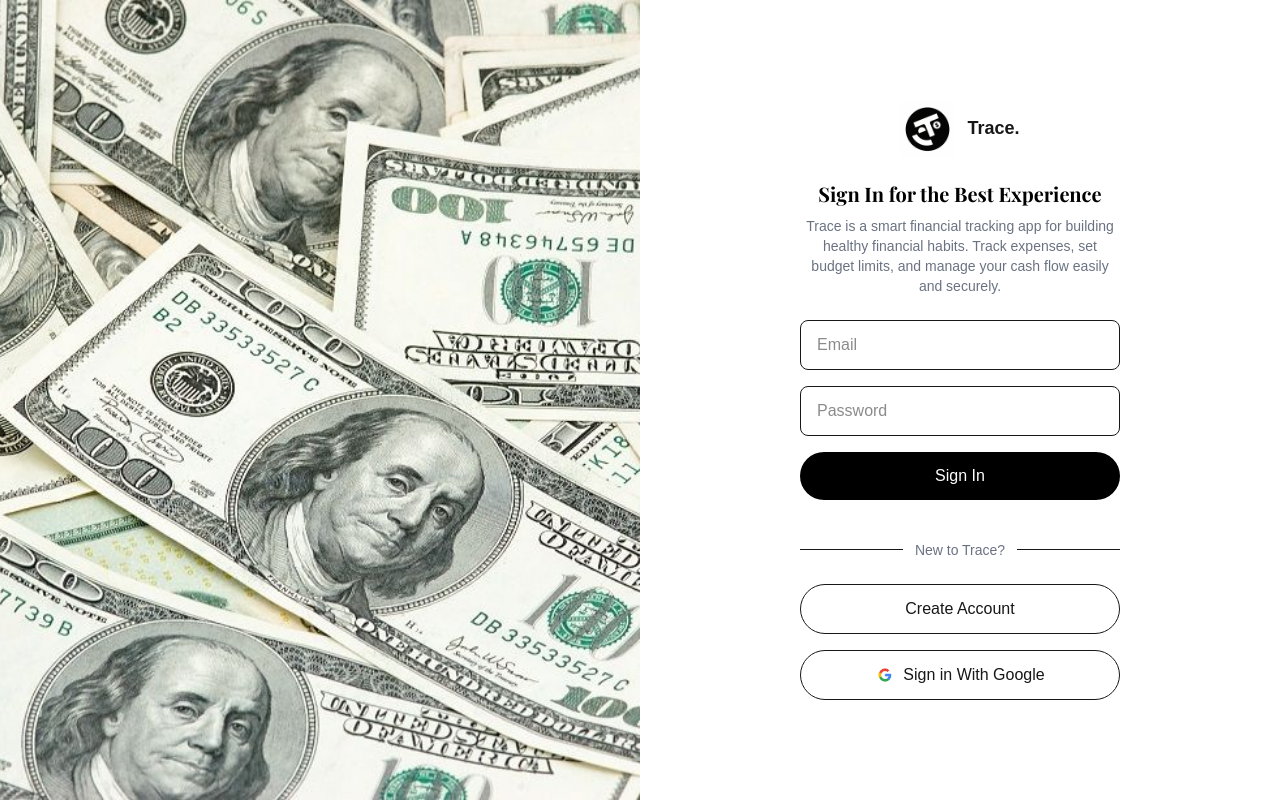
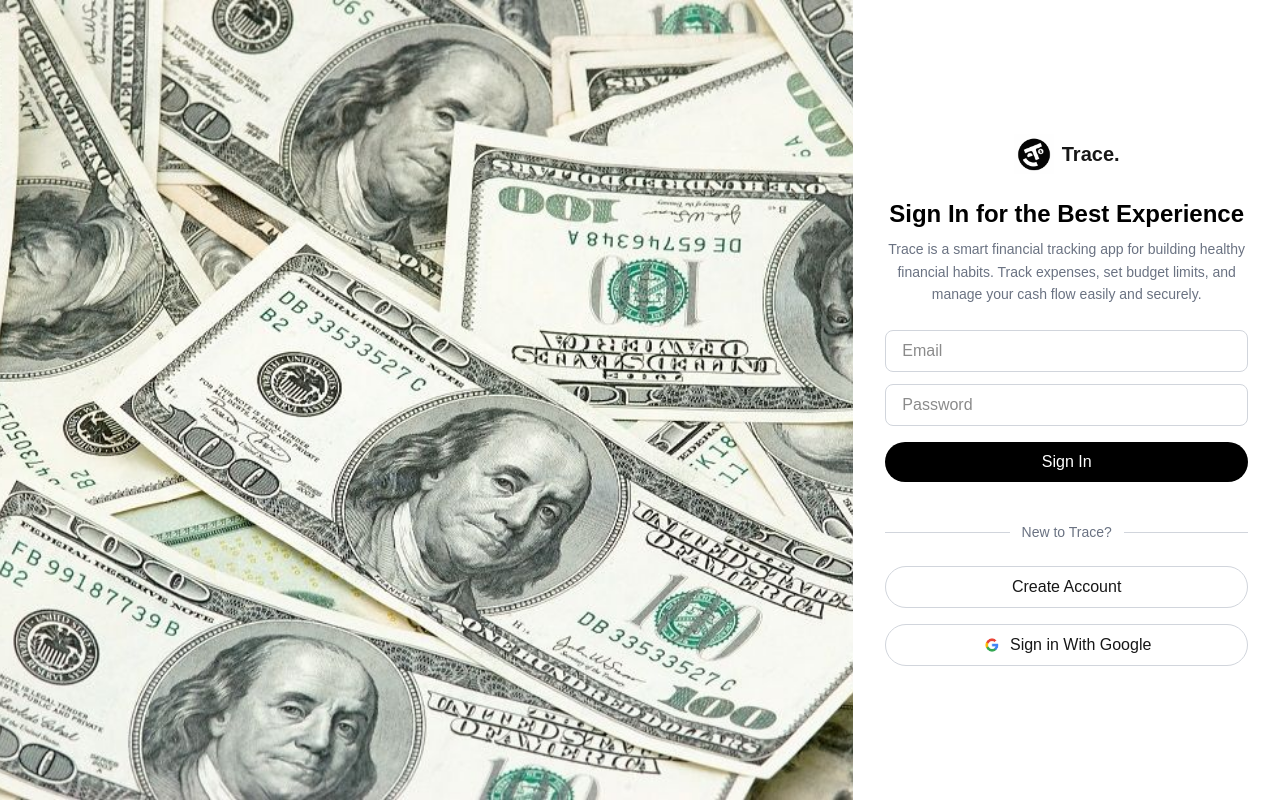
Before and after one commit to Adlymusyaffatibr/TraceWeb, a Next.js app: page /login in a window 1280 px wide. Built offline with nearby package versions, Linux system fonts and the light colour scheme; a web font is replaced by a local one.

Commit message:
update login register

```diff
--- a/app/login/page.tsx
+++ b/app/login/page.tsx
@@ -5,7 +5,6 @@ import { useState } from "react";
 import { useRouter } from "next/navigation";
 
 export default function AuthPage() {
-
   const [isSignup, setIsSignup] = useState(false);
 
   const [name, setName] = useState("");
@@ -15,7 +14,6 @@ export default function AuthPage() {
   const router = useRouter();
 
   const handleSubmit = () => {
-
     if (isSignup && !name) {
       alert("Name harus diisi");
       return;
@@ -26,7 +24,6 @@ export default function AuthPage() {
       return;
     }
 
-    // sementara langsung masuk dashboard
     router.push("/dashboard");
   };
 
@@ -34,7 +31,7 @@ export default function AuthPage() {
     <div className="flex min-h-screen">
 
       {/* LEFT IMAGE */}
-      <div className="hidden md:flex w-1/2 relative">
+      <div className="hidden md:flex w-2/3 relative">
         <Image
           src="/images/uang.jpeg"
           alt="money"
@@ -44,41 +41,41 @@ export default function AuthPage() {
       </div>
 
       {/* RIGHT FORM */}
-      <div className="flex w-full md:w-1/2 items-center justify-center bg-white">
-        <div className="w-full max-w-sm p-8 text-center">
+      <div className="flex w-full md:w-1/3 items-center justify-center bg-white px-8">
+        <div className="w-full max-w-sm text-center">
 
           {/* LOGO */}
-          <div className="flex items-center justify-center gap-3 mb-6">
+          <div className="flex items-center justify-center gap-2 mb-6">
             <Image
               src="/images/logot.jpeg"
               alt="logo"
-              width={55}
-              height={55}
+              width={40}
+              height={40}
             />
-            <span className="text-lg font-semibold">Trace.</span>
+            <span className="text-xl font-semibold">Trace.</span>
           </div>
 
           {/* TITLE */}
-          <h1 className="text-xl font-bold mb-2 text-black font-playfair">
+          <h1 className="text-2xl font-bold mb-2 text-black">
             {isSignup
               ? "Sign Up for the Best Experience"
               : "Sign In for the Best Experience"}
           </h1>
 
-          <p className="text-sm text-gray-500 mb-6">
+          <p className="text-sm text-gray-500 mb-6 leading-relaxed">
             Trace is a smart financial tracking app for building healthy
             financial habits. Track expenses, set budget limits, and manage
             your cash flow easily and securely.
           </p>
 
-          {/* NAME (SIGN UP ONLY) */}
+          {/* NAME */}
           {isSignup && (
             <input
               type="text"
               placeholder="Name"
               value={name}
               onChange={(e) => setName(e.target.value)}
-              className="w-full border rounded-lg px-4 py-3 mb-4"
+              className="w-full border border-gray-300 rounded-lg px-4 py-2 mb-3 focus:outline-none focus:border-black"
             />
           )}
 
@@ -88,7 +85,7 @@ export default function AuthPage() {
             placeholder="Email"
             value={email}
             onChange={(e) => setEmail(e.target.value)}
-            className="w-full border rounded-lg px-4 py-3 mb-4"
+            className="w-full border border-gray-300 rounded-lg px-4 py-2 mb-3 focus:outline-none focus:border-black"
           />
 
           {/* PASSWORD */}
@@ -97,38 +94,36 @@ export default function AuthPage() {
             placeholder="Password"
             value={password}
             onChange={(e) => setPassword(e.target.value)}
-            className="w-full border rounded-lg px-4 py-3 mb-4"
+            className="w-full border border-gray-300 rounded-lg px-4 py-2 mb-4 focus:outline-none focus:border-black"
           />
 
           {/* MAIN BUTTON */}
           <button
             onClick={handleSubmit}
-            className="w-full bg-black text-white py-3 rounded-full mb-4"
+            className="w-full bg-black text-white py-2 rounded-full mb-4 hover:bg-gray-800"
           >
             {isSignup ? "Sign Up" : "Sign In"}
           </button>
 
           {/* DIVIDER */}
           <div className="flex items-center my-6">
-            <div className="flex-1 border-t"></div>
+            <div className="flex-1 border-t border-gray-300"></div>
             <span className="px-3 text-sm text-gray-500">
-              {isSignup
-                ? "Already have an account?"
-                : "New to Trace?"}
+              {isSignup ? "Already have an account?" : "New to Trace?"}
             </span>
-            <div className="flex-1 border-t"></div>
+            <div className="flex-1 border-t border-gray-300"></div>
           </div>
 
           {/* SWITCH BUTTON */}
           <button
             onClick={() => setIsSignup(!isSignup)}
-            className="w-full border py-3 rounded-full mb-4"
+            className="w-full border border-gray-300 py-2 rounded-full mb-4 hover:bg-gray-50"
           >
             {isSignup ? "Sign In" : "Create Account"}
           </button>
 
           {/* GOOGLE */}
-          <button className="w-full border py-3 rounded-full flex items-center justify-center gap-2">
+          <button className="w-full border border-gray-300 py-2 rounded-full flex items-center justify-center gap-2 hover:bg-gray-50">
             <Image
               src="/images/google.png"
               alt="google"
```
